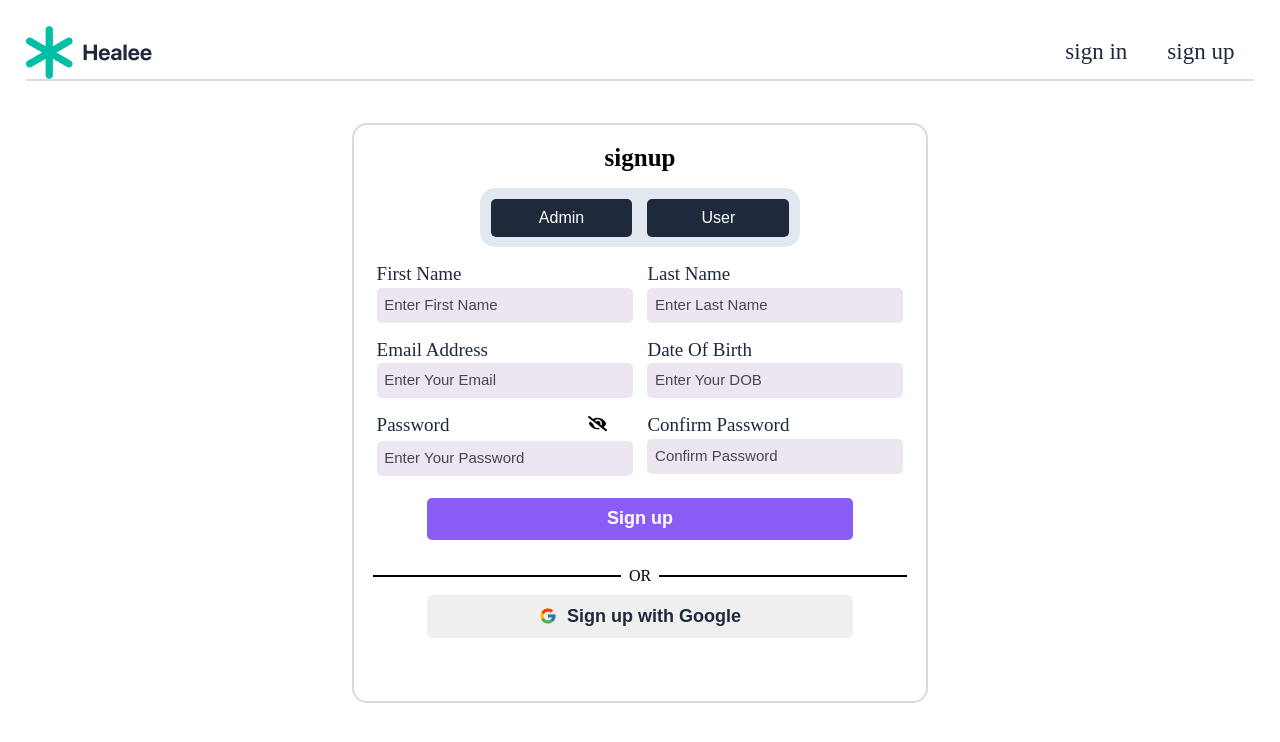
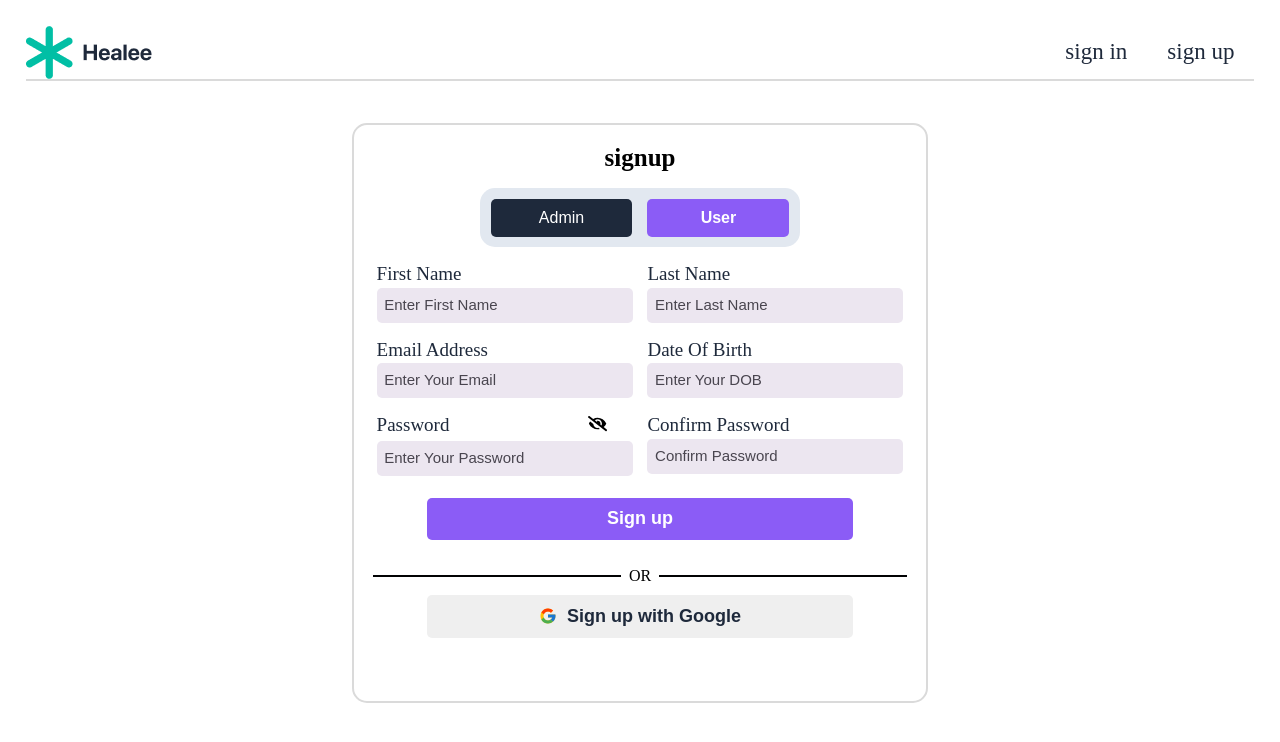
Before and after one commit to PiyushGoyal02/Web-Generator-, a React (Create React App) app: page /SignUp in a window 1280 px wide. Shown: the top 742 px of the page. Built offline with nearby package versions, Linux system fonts and the light colour scheme.

Commit message:
Ternary Operator Admin-User (Input-Tag)

```diff
--- a/src/App.js
+++ b/src/App.js
@@ -1,4 +1,3 @@
-
 import './App.css';
 import HomePage from './components/HomePage';
 import jsonData from './data.json';
@@ -7,17 +6,20 @@ import NewPage from './components/NewPage';
 import NewPageTwo from './components/NewPageTwo';
 import SignIn from './Signin-Signup/SignIn';
 import SignUp from './Signin-Signup/SignUp';
+import { useState } from 'react';
 
 
 function App() {
+
+  const [AccountType, setAccountType] = useState('User');
 
   return (
     <div>
       {/* <HomePage jsondata={jsonData}/> */}
       <Routes>
         <Route path='/' element={<SignIn/>}></Route>
-        <Route path='/SignUp' element={<SignUp/>}></Route>
-        <Route path='/MenuCard' element={<HomePage jsondata={jsonData}/>}></Route>
+        <Route path='/SignUp' element={<SignUp AccountType={AccountType} setAccountType={setAccountType} />}></Route>
+        <Route path='/MenuCard' element={<HomePage AccountType={AccountType} jsondata={jsonData}/>}></Route>
         <Route path='/page1/:pageId' element={<NewPage/>}></Route>
         <Route path='/page2/:pageId' element={<NewPageTwo/>}></Route>
       </Routes>
--- a/src/Signin-Signup/SignUp.js
+++ b/src/Signin-Signup/SignUp.js
@@ -5,10 +5,9 @@ import { useState } from "react";
 import { FcGoogle } from "react-icons/fc";
 import { FaEye,FaEyeSlash } from "react-icons/fa";
 
-function SignUp (){
+function SignUp ({ AccountType,setAccountType }){
 
-    const [AccountType, setAccountType] = useState('');
-
+    // this is use To Password/Test Type..
     const [invadidInput, setInvalidInput] = useState(false);
 
     return (
--- a/src/components/HomePage.js
+++ b/src/components/HomePage.js
@@ -5,7 +5,7 @@ import text from '../Assets/Text.png'
 import { useNavigate } from "react-router-dom";
 
 
-function HomePage({jsondata}){
+function HomePage({ AccountType ,jsondata}){
 
     const navigator = useNavigate()
 
@@ -71,7 +71,11 @@ function HomePage({jsondata}){
             </div>
 
             <div>
-                <input className="inputTag" placeholder="Type Here to make changes or add new questions"></input>
+
+                {
+                    AccountType === "Admin" ? "" : <input className="inputTag" placeholder="Type Here to make changes or add new questions"></input>
+                }
+                {/* <input className="inputTag" placeholder="Type Here to make changes or add new questions"></input> */}
             </div>
 
         </div>
```
